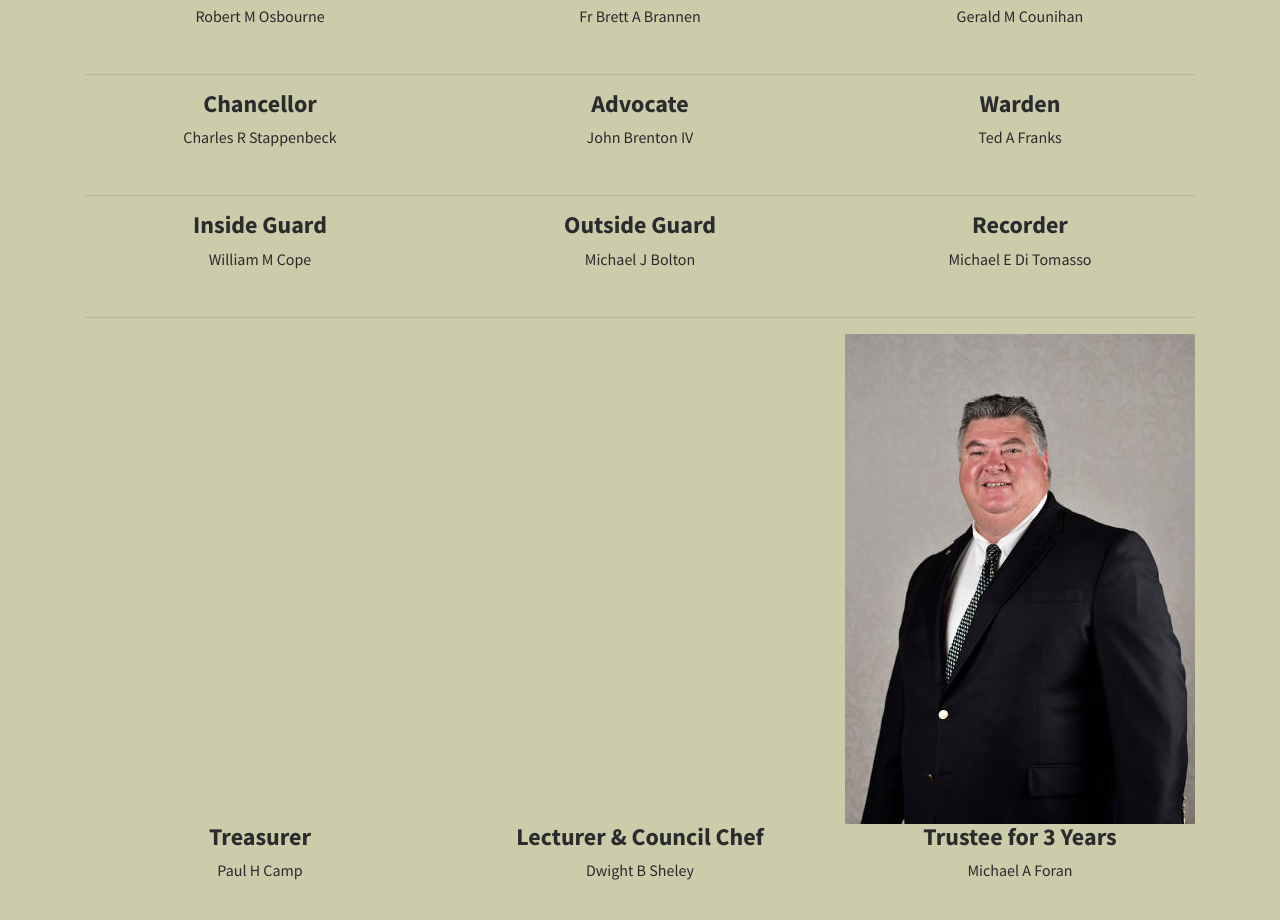
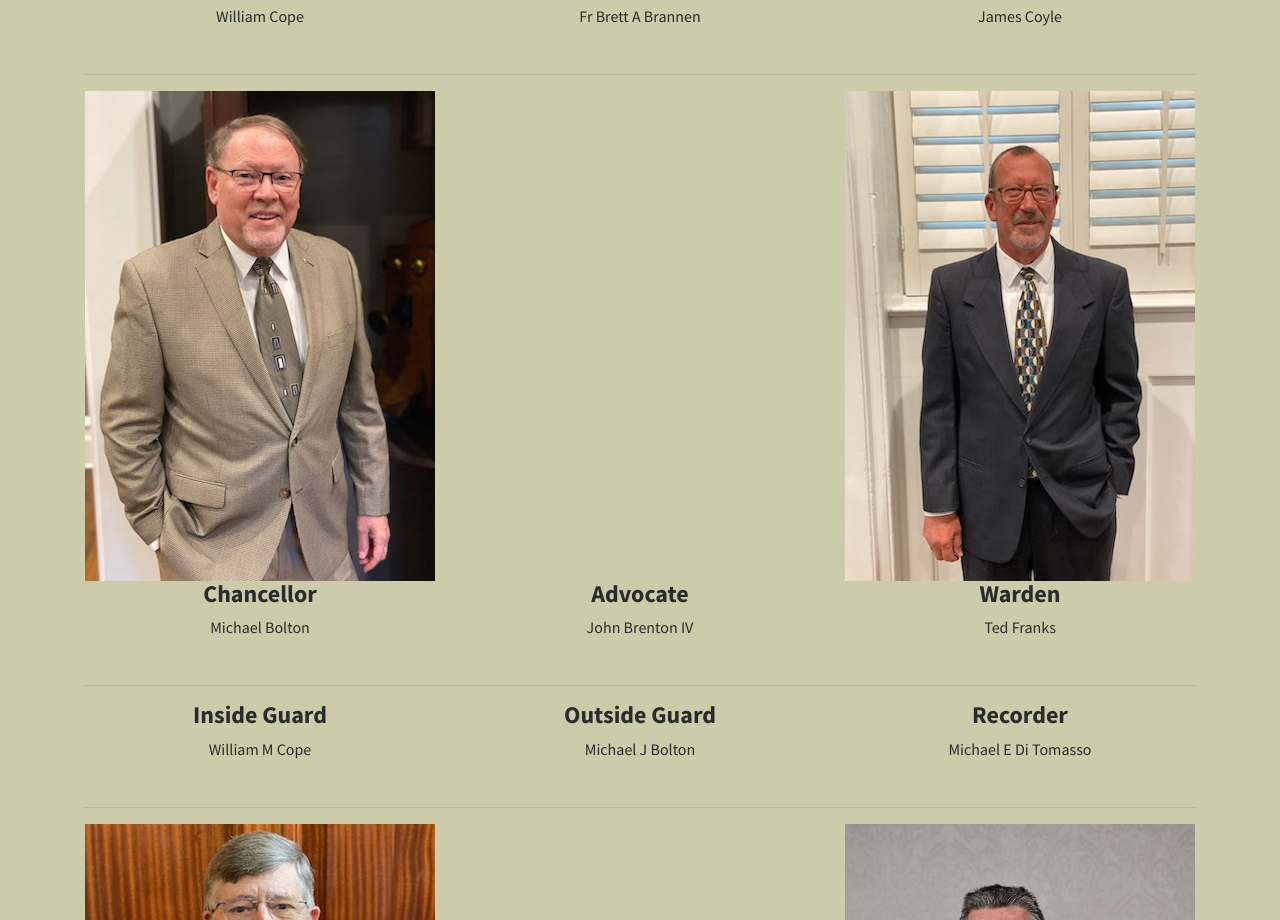
Before and after one commit to MikeGarde/koc631, a website: page index.html in a window 1280 px wide. Shown: the part 1692-2612 px from the top of the page. Drawn offline with nearby package versions, Linux system fonts and the light colour scheme.

Commit message:
2022 part 1

```diff
--- a/index.html
+++ b/index.html
@@ -227,11 +227,11 @@
                     <div class="row">
                         <div class="col-md-4 col-sm-6">
                             <div class="service-item">
-                                <img src="img/officers-Robert-Osbourne.jpg" class="img-fluid" />
+                                <img src="img/officers-2021-William-Cope.jpg" class="img-fluid" />
                                 <h4>
                                     <strong>Grand Knight</strong>
                                 </h4>
-                                <p>Robert M Osbourne</p>
+                                <p>William Cope</p>
                             </div>
                         </div>
                         <div class="col-md-4 col-sm-6">
@@ -245,11 +245,11 @@
                         </div>
                         <div class="col-md-4 col-sm-6 align-bottom">
                             <div class="service-item">
-                                <img src="img/officers-placeholder.png" class="img-fluid hidden-sm-down" />
+                                <img src="img/officers-2021-James-Coyle.jpg" class="img-fluid hidden-sm-down" />
                                 <h4>
                                     <strong>Deputy Grand Knight</strong>
                                 </h4>
-                                <p>Gerald M Counihan</p>
+                                <p>James Coyle</p>
                             </div>
                         </div>
                     </div>
@@ -260,16 +260,16 @@
                     <div class="row">
                         <div class="col-md-4 col-sm-6">
                             <div class="service-item">
-                                <!-- <span class="fa-stack fa-4x"><i class="fa fa-circle fa-stack-2x"></i><i class="fa fa-fa-shield fa-stack-1x text-primary"></i></span> -->
+                                <img src="img/officers-2021-Michael-Bolton.jpg" class="img-fluid hidden-sm-down" />
                                 <h4>
                                     <strong>Chancellor</strong>
                                 </h4>
-                                <p>Charles R Stappenbeck</p>
+                                <p>Michael Bolton</p>
                             </div>
                         </div>
                         <div class="col-md-4 col-sm-6">
                             <div class="service-item">
-                                <!-- <span class="fa-stack fa-4x"><i class="fa fa-circle fa-stack-2x"></i><i class="fa fa-fa-shield fa-stack-1x text-primary"></i></span> -->
+                                <img src="img/officers-placeholder.png" class="img-fluid hidden-sm-down" />
                                 <h4>
                                     <strong>Advocate</strong>
                                 </h4>
@@ -278,11 +278,11 @@
                         </div>
                         <div class="col-md-4 col-sm-6">
                             <div class="service-item">
-                                <!-- <span class="fa-stack fa-4x"><i class="fa fa-circle fa-stack-2x"></i><i class="fa fa-fa-shield fa-stack-1x text-primary"></i></span> -->
+                                <img src="img/officers-2021-Ted-Franks.jpg" class="img-fluid hidden-sm-down" />
                                 <h4>
                                     <strong>Warden</strong>
                                 </h4>
-                                <p>Ted A Franks</p>
+                                <p>Ted Franks</p>
                             </div>
                         </div>
                     </div>
@@ -326,11 +326,11 @@
                     <div class="row">
                         <div class="col-md-4 col-sm-6">
                             <div class="service-item">
-                                <img src="img/officers-placeholder.png" class="img-fluid hidden-sm-down" />
+                                <img src="img/officers-2021-Thomas-Bolton.jpg" class="img-fluid hidden-sm-down" />
                                 <h4>
                                     <strong>Treasurer</strong>
                                 </h4>
-                                <p>Paul H Camp</p>
+                                <p>Thomas Bolton</p>
                             </div>
                         </div>
                         <div class="col-md-4 col-sm-6">
@@ -359,11 +359,11 @@
                     <div class="row">
                         <div class="col-md-4 col-sm-6">
                             <div class="service-item">
-                                <img src="img/officers-placeholder.png" class="img-fluid hidden-sm-down" />
+                                <img src="img/officers-2021-Charles-Stappenbeck.jpg" class="img-fluid hidden-sm-down" />
                                 <h4>
                                     <strong>Trustee for 2 Years</strong>
                                 </h4>
-                                <p>Clinton A Smith</p>
+                                <p>Charles Stappenbeck</p>
                             </div>
                         </div>
                         <div class="col-md-4 col-sm-6">
@@ -377,7 +377,7 @@
                         </div>
                         <div class="col-md-4 col-sm-6">
                             <div class="service-item">
-                                <img src="img/officers-Allen-Hutcheson.jpg" class="img-fluid" />
+                                <img src="img/officers-2021-Allen-Hutcheson.jpg" class="img-fluid" />
                                 <h4>
                                     <strong>Financial Secretary</strong>
                                 </h4>
```
Also changed, not shown: img/officers-2021-Allen-Hutcheson.jpg (added), img/officers-2021-Charles-Stappenbeck.jpg (added), img/officers-2021-Gerald-Counihan.jpg (added), img/officers-2021-James-Coyle.jpg (added), img/officers-2021-Michael-Bolton.jpg (added), img/officers-2021-Ted-Franks.jpg (added), img/officers-2021-Thomas-Bolton.jpg (added), img/officers-2021-William-Cope.jpg (added), 1 other file.
